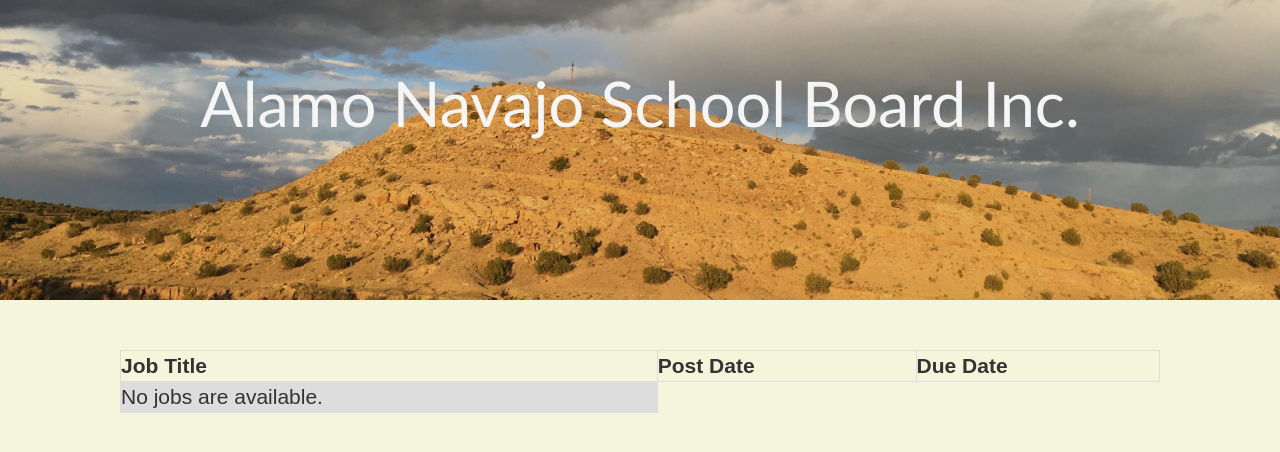
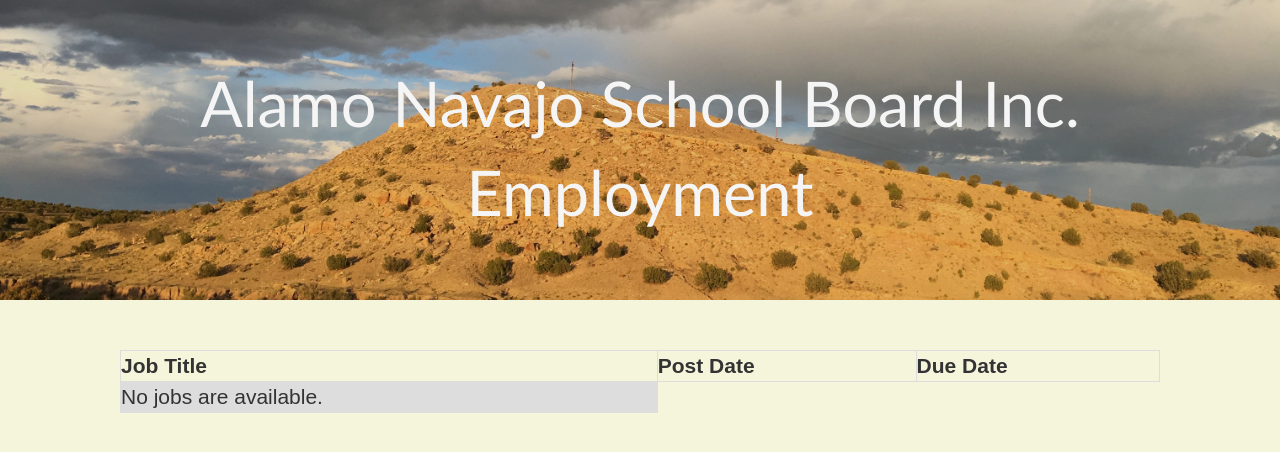
Before and after one commit to JetMas/ANSBI, a Django app: page / in a window 1280 px wide. Shown: the top 452 px of the page. Run offline with Django 3.2, Linux system fonts and the light colour scheme; data that the repository does not hold is empty; some libraries are stand-ins or nearby versions.

Commit message:
Added Employment to the Jumbotron title.

```diff
--- a/Employment/templates/Employment/EmploymentBase.html
+++ b/Employment/templates/Employment/EmploymentBase.html
@@ -21,6 +21,7 @@
 <body>
 	<div class="jumbotron text-center">
 		<h1>Alamo Navajo School Board Inc.</h1>
+		<h1>Employment</h1>
 	</div>
 	{% block content %}
 	{% endblock %}
```
